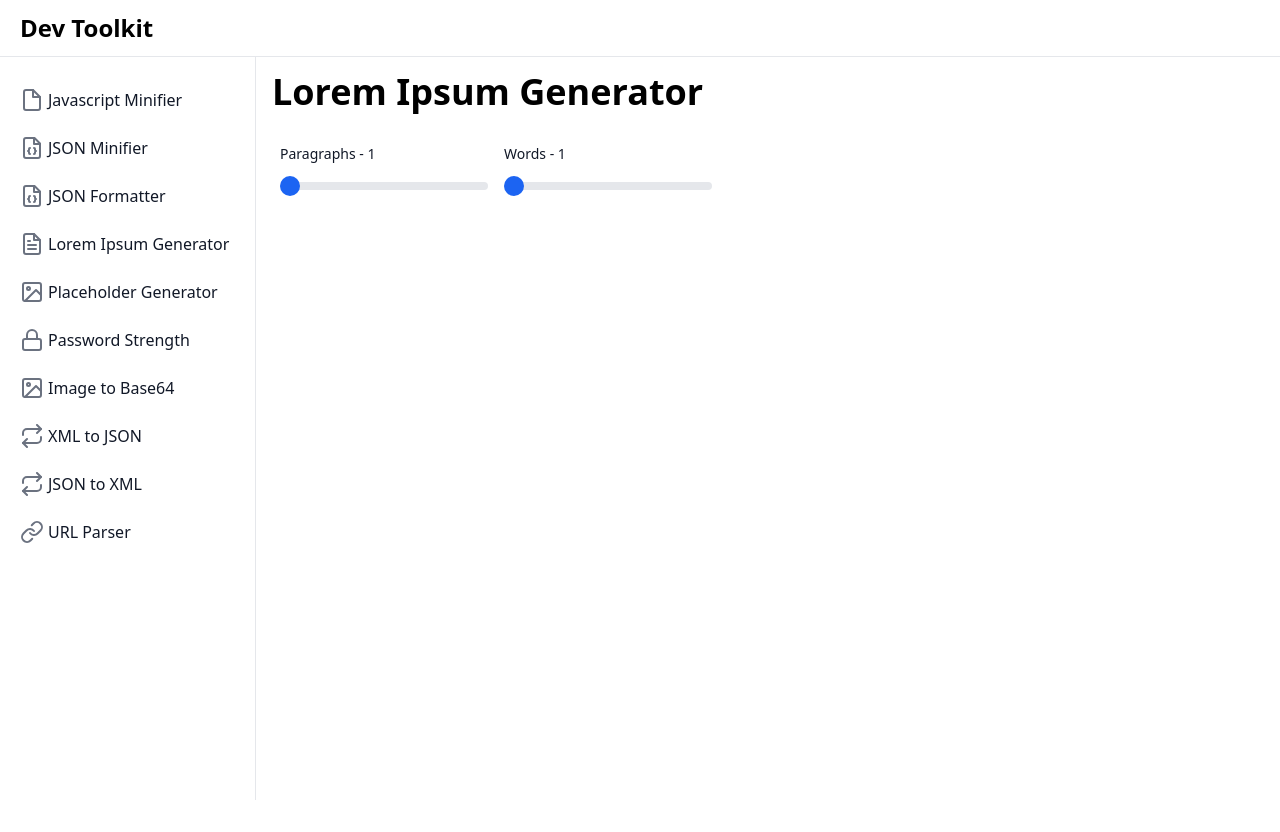
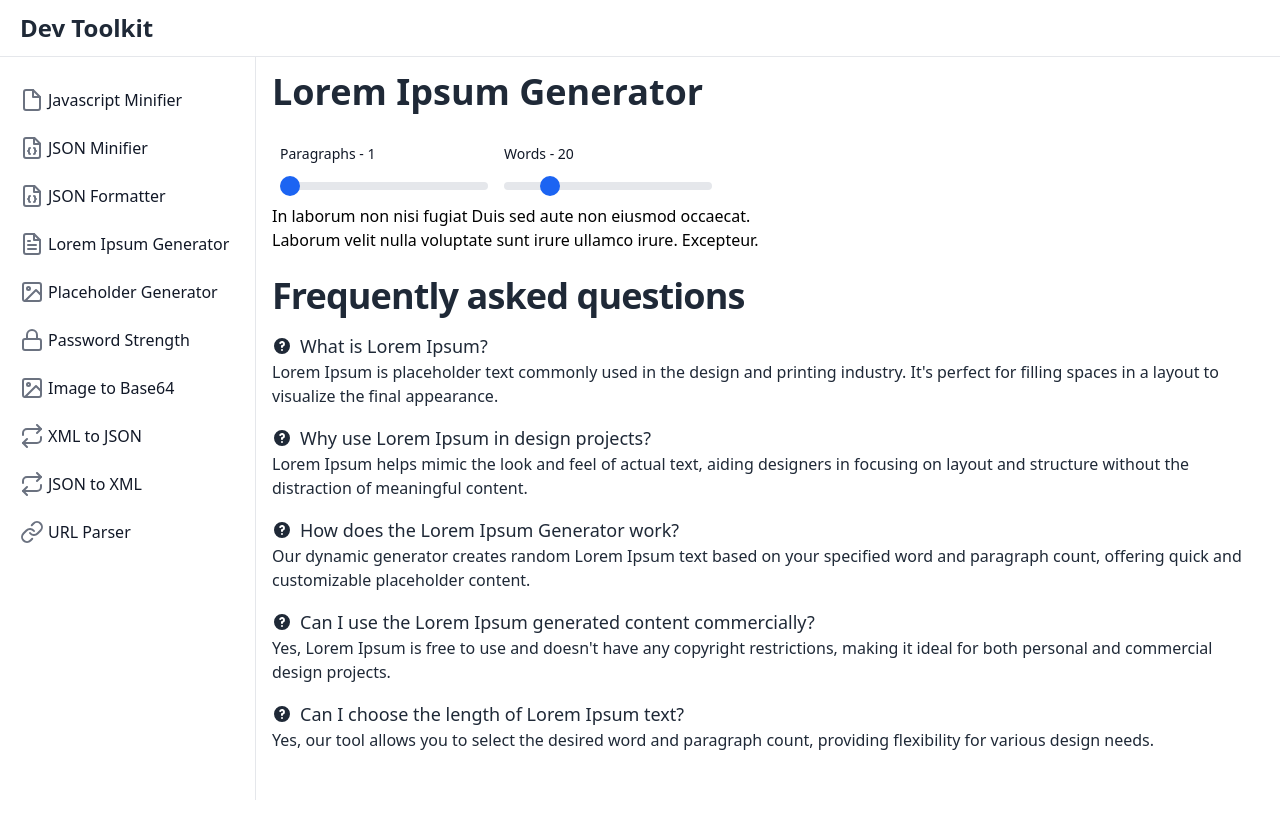
Before and after one commit to FelipeBockMagagnin/devtoolkitapp, a Next.js app: page /lorem-ipsum in a window 1280 px wide. Before the commit the page ends 800 px from the top, so only its background shows below. Built offline with nearby package versions, Linux system fonts and the light colour scheme.

Commit message:
chore: improve website seo

```diff
--- a/src/app/lorem-ipsum/page.js
+++ b/src/app/lorem-ipsum/page.js
@@ -1,12 +1,13 @@
 'use client'
 
 import Title from "@/components/Title";
-import { useState } from "react";
+import { useEffect, useState } from "react";
+import Faq from "@/components/Faq";
 
 export default function Page() {
     const [loremIpsumText, setLoremIpsumText] = useState('')
     const [paragraphs, setParagraphs] = useState(1)
-    const [words, setWords] = useState(1)
+    const [words, setWords] = useState(20)
 
     function generate(_words, _paragraphs) {
         var loremText = '';
@@ -104,6 +105,33 @@ export default function Page() {
         setLoremIpsumText(loremText);
     }
 
+    useEffect(() => {
+        generate(words, paragraphs)
+    }, [])
+
+    const menus = [
+        {
+            title: 'What is Lorem Ipsum?',
+            text: "Lorem Ipsum is placeholder text commonly used in the design and printing industry. It's perfect for filling spaces in a layout to visualize the final appearance."
+        },
+        {
+            title: 'Why use Lorem Ipsum in design projects?',
+            text: 'Lorem Ipsum helps mimic the look and feel of actual text, aiding designers in focusing on layout and structure without the distraction of meaningful content.'
+        },
+        {
+            title: 'How does the Lorem Ipsum Generator work?',
+            text: 'Our dynamic generator creates random Lorem Ipsum text based on your specified word and paragraph count, offering quick and customizable placeholder content.'
+        },
+        {
+            title: 'Can I use the Lorem Ipsum generated content commercially?',
+            text: "Yes, Lorem Ipsum is free to use and doesn't have any copyright restrictions, making it ideal for both personal and commercial design projects."
+        },
+        {
+            title: 'Can I choose the length of Lorem Ipsum text?',
+            text: 'Yes, our tool allows you to select the desired word and paragraph count, providing flexibility for various design needs.'
+        }
+    ]
+
     return (
         <>
             <Title>Lorem Ipsum Generator</Title>
@@ -121,6 +149,8 @@ export default function Page() {
             </div>
 
             <div className="grid gap-6 mb-6 md:w-2/4" dangerouslySetInnerHTML={{__html: loremIpsumText}}></div>
+
+            <Faq menus={menus}/>
         </>
     )
 }
--- a/src/components/Faq.js
+++ b/src/components/Faq.js
@@ -3,23 +3,20 @@ import React from "react";
 export default function Faq({menus, className}) {
     return (
         <div className={className} id="accordion-collapse" data-accordion="collapse">
+            <h2 class="mb-2 text-4xl tracking-tight font-extrabold text-gray-800 dark:text-white">Frequently asked questions</h2>
             {menus.map((menu, index) => {
                 return (
                     <div key={index}>
-                        <h2 id={"accordion-collapse-heading-" + index}>
-                            <button type="button" className="flex items-center justify-between w-full p-5 font-medium text-left text-gray-500 border  border-gray-200 focus:ring-4 focus:ring-gray-200 dark:focus:ring-gray-800 dark:border-gray-700 dark:text-gray-400 hover:bg-gray-100 dark:hover:bg-gray-800" data-accordion-target={"#accordion-collapse-body-" + index} aria-expanded={index == 0 ? 'true' : 'false' } aria-controls={"accordion-collapse-body-" + index}>
-                                <span>{menu.title}</span>
-                                <svg data-accordion-icon className="w-6 h-6 rotate-180 shrink-0" fill="currentColor" viewBox="0 0 20 20" xmlns="http://www.w3.org/2000/svg"><path fillRule="evenodd" d="M5.293 7.293a1 1 0 011.414 0L10 10.586l3.293-3.293a1 1 0 111.414 1.414l-4 4a1 1 0 01-1.414 0l-4-4a1 1 0 010-1.414z" clipRule="evenodd"></path></svg>
-                            </button>
-                        </h2>
-                        <div id={"accordion-collapse-body-" + index} className="hidden" aria-labelledby={"accordion-collapse-heading-" + index}>
-                            <div className="p-5 border border-b-0 border-gray-200 dark:border-gray-700 dark:bg-gray-900">
-                                <p className="mb-2 text-gray-500 dark:text-gray-400" dangerouslySetInnerHTML={{__html: menu.text}}></p>
-                            </div>
-                        </div>
+
+                        <h3 class="flex items-center mt-4 text-lg font-medium text-gray-800 dark:text-white">
+                            <svg class="flex-shrink-0 mr-2 w-5 h-5 text-gray-800 dark:text-gray-800" fill="currentColor" viewBox="0 0 20 20" xmlns="http://www.w3.org/2000/svg"><path fill-rule="evenodd" d="M18 10a8 8 0 11-16 0 8 8 0 0116 0zm-8-3a1 1 0 00-.867.5 1 1 0 11-1.731-1A3 3 0 0113 8a3.001 3.001 0 01-2 2.83V11a1 1 0 11-2 0v-1a1 1 0 011-1 1 1 0 100-2zm0 8a1 1 0 100-2 1 1 0 000 2z" clip-rule="evenodd"></path></svg>
+                            {menu.title}
+                        </h3>
+                        <p class="text-gray-800 dark:text-gray-800" dangerouslySetInnerHTML={{__html: menu.text}}></p>
                     </div>
                 )
             })}
+            <div className="mb-16"></div>
         </div>
     )
 }
--- a/src/components/NavBar.js
+++ b/src/components/NavBar.js
@@ -27,7 +27,7 @@ export default function NavBar() {
                   </svg>
                </button>
                <Link href='/' className="flex ml-2 md:mr-24">
-               <span className="self-center text-xl font-semibold sm:text-2xl whitespace-nowrap dark:text-white">
+               <span className="self-center text-xl font-extrabold text-gray-800 sm:text-2xl whitespace-nowrap dark:text-white">
                   Dev Toolkit
                 </span>
                </Link>
--- a/src/components/Title.js
+++ b/src/components/Title.js
@@ -2,6 +2,6 @@ import React from "react";
 
 export default function Title({children}) {
     return (
-        <h1 className="mb-6 text-4xl font-extrabold dark:text-white">{children}</h1>
+        <h1 className="mb-6 text-4xl font-extrabold text-gray-800 dark:text-white">{children}</h1>
     )
 }
--- a/src/components/minify-json.js
+++ b/src/components/minify-json.js
@@ -16,7 +16,7 @@ export default function MinifyJson() {
         },
         {
             title: 'Why should I minify my JSON files?',
-            text: 'Minifying JSON files offers several benefits, including: <br/><br/> <b>Reduced file size:</b> Minifying removes unnecessary characters, resulting in smaller file sizes. This is particularly important for optimizing network bandwidth and improving page load times. <br/><br/> <b>Improved performance:</b> Smaller JSON files are parsed and processed faster by applications, resulting in improved performance. <br/><br/> <b>Enhanced security:</b> Minification helps to obfuscate the data in your JSON files, making it harder for unauthorized users to interpret or manipulate the information.'
+            text: 'Minifying JSON files offers several benefits, including: <br/> <b>Reduced file size:</b> Minifying removes unnecessary characters, resulting in smaller file sizes. This is particularly important for optimizing network bandwidth and improving page load times. <br/> <b>Improved performance:</b> Smaller JSON files are parsed and processed faster by applications, resulting in improved performance. <br/> <b>Enhanced security:</b> Minification helps to obfuscate the data in your JSON files, making it harder for unauthorized users to interpret or manipulate the information.'
         },
         {
             title: 'Can I minify JSON manually?',
@@ -84,7 +84,7 @@ export default function MinifyJson() {
 
 
             <div className="mt-5 mb-5">
-                <span className="text-xl font-bold">About JSON Minifier</span>
+                <span className="text-4xl font-extrabold text-gray-800">About JSON Minifier</span>
                 <br/>
                 <span>
                     Compress JSON data swiftly with our user-friendly tool. No downloads, no fuss. Insert Json content and get your optimized file instantly. Simplify data handling for quicker sharing and efficient storage. Try it now for seamless JSON compression.
--- a/src/components/placeholder-image-generator.js
+++ b/src/components/placeholder-image-generator.js
@@ -3,6 +3,7 @@
 import Title from "@/components/Title";
 import Image from "next/image";
 import { useEffect, useState } from "react";
+import Faq from "@/components/Faq";
 
 export default function PlaceholderImageGenerator() {
     const [img, setImg] = useState('')
@@ -50,6 +51,29 @@ export default function PlaceholderImageGenerator() {
         a.click();
     }
 
+    const menus = [
+        {
+            title: 'What is a Placeholder Image Generator?',
+            text: 'A Placeholder Image Generator creates temporary images to fill spaces in design projects, aiding in visualizing layouts before finalizing actual graphics.'
+        },
+        {
+            title: 'How does the Generator work?',
+            text: 'Our dynamic tool generates placeholder images based on specified dimensions, offering quick and customizable solutions for design mock-ups.'
+        },
+        {
+            title: 'Can I set custom sizes for the placeholder images?',
+            text: 'Absolutely! Tailor the dimensions to your needs, ensuring a seamless fit within your design layout.'
+        },
+        {
+            title: 'Why use Placeholder Images in design projects?',
+            text: 'Placeholder images simulate real content, allowing designers to focus on layout and structure without the distraction of finalized graphics.'
+        },
+        {
+            title: 'Can I use the generated images commercially?',
+            text: 'Certainly! Our Placeholder Image Generator offers copyright-free images, making them suitable for both personal and commercial design endeavors.'
+        }
+    ]
+
     return (
         <>
             <Title>Placeholder Image Generator</Title>
@@ -74,12 +98,16 @@ export default function PlaceholderImageGenerator() {
             <Image src={img} alt='place holder image' width={widthGenerated} height={heightGenerated} />
 
             <div className="mt-5 mb-5">
-                <span className="text-xl font-bold">About Placeholder Image Generator</span>
+                <span className=" text-4xl tracking-tight font-extrabold text-gray-800 mb-2">About Placeholder Image Generator</span>
                 <br/>
                 <span>
                     Your go-to free online tool to effortlessly create placeholders. Tailor images to your needs with custom sizes for web and app design. Just set your specifications, click 'Generate' and download your dynamic dummy image instantly. Simplify your workflow with our efficient and user-friendly Dynamic Dummy Image Generator, making design mock-ups a breeze.
                 </span>
             </div>
+
+            <Faq menus={menus}/>
         </>
     )
+
+
 }
```
